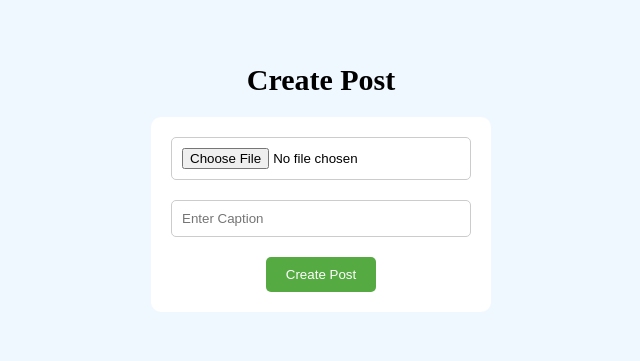
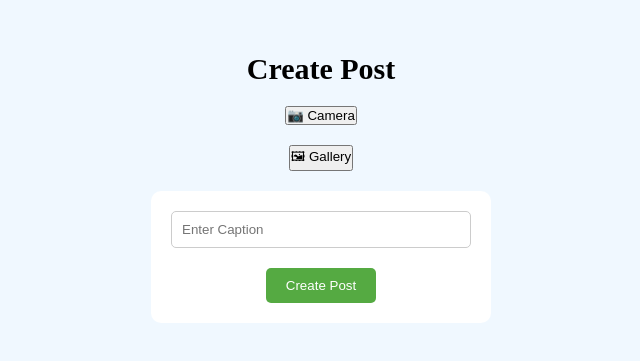
Before and after one commit to lakshay-kashyap/feed-frontend, a React (Vite) app: page /create-post in a window 1280 px wide. Shown: the part 213-574 px from the top of the page, without its empty margins (319-959 px from the left). Built offline with nearby package versions, Linux system fonts and the light colour scheme; no server answers.

Commit message:
camera functionality added

```diff
--- a/src/pages/createPost.jsx
+++ b/src/pages/createPost.jsx
@@ -1,31 +1,65 @@
-import React from 'react'
+import React, { useRef } from 'react'
 import axios from 'axios'
-import {useNavigate} from 'react-router-dom'
+import { useNavigate } from 'react-router-dom'
 
 const CreatePost = () => {
   const API_URL = import.meta.env.VITE_API_URL;
-  const navigate = useNavigate()
-  const handleSubmit=async(e)=>{
+  const navigate = useNavigate();
+  const fileRef = useRef(null);
+
+  const handleSubmit = async (e) => {
     e.preventDefault();
-    const formData=new FormData(e.target);
-    await axios.post(`${API_URL}/create-post`,formData)
-    .then((res)=>{
-      navigate("/feed")
-    })
+    const formData = new FormData(e.target);
 
-  }
+    await axios.post(`${API_URL}/create-post`, formData);
+
+    navigate("/feed");
+  };
+
+  const openCamera = () => {
+    fileRef.current.setAttribute("capture", "environment");
+    fileRef.current.click();
+  };
+
+  const openGallery = () => {
+    fileRef.current.removeAttribute("capture");
+    fileRef.current.click();
+  };
 
   return (
     <section className='create-post'>
-       <h1 className='createposth'>Create Post</h1>
-       <form onSubmit={handleSubmit}>
-          <input type="file" name='image' accept='image/*  ' required/>
-        <input type="text" name='caption' placeholder='Enter Caption' required/>
-        <button>Create Post</button>
-       </form>
+      <h1 className='createposth'>Create Post</h1>
+
+      {/* hidden file input */}
+      <input
+        ref={fileRef}
+        type="file"
+        name="image"
+        accept="image/*"
+        style={{ display: "none" }}
+      />
+
+      {/* explicit options */}
+      <button type="button" onClick={openCamera}>
+        📷 Camera
+      </button>
+
+      <button type="button" onClick={openGallery}>
+        🖼 Gallery
+      </button>
+
+      <form onSubmit={handleSubmit}>
+        <input
+          type="text"
+          name="caption"
+          placeholder="Enter Caption"
+          required
+        />
+
+        <button type="submit">Create Post</button>
+      </form>
     </section>
+  );
+};
 
-  )
-}
-
-export default CreatePost
+export default CreatePost;
```
